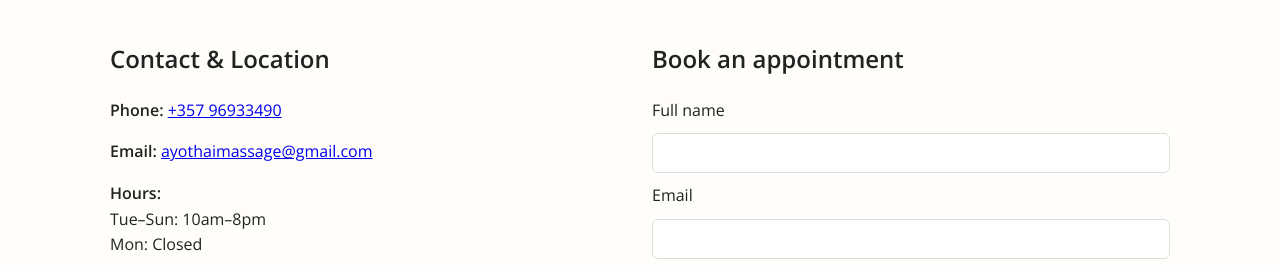
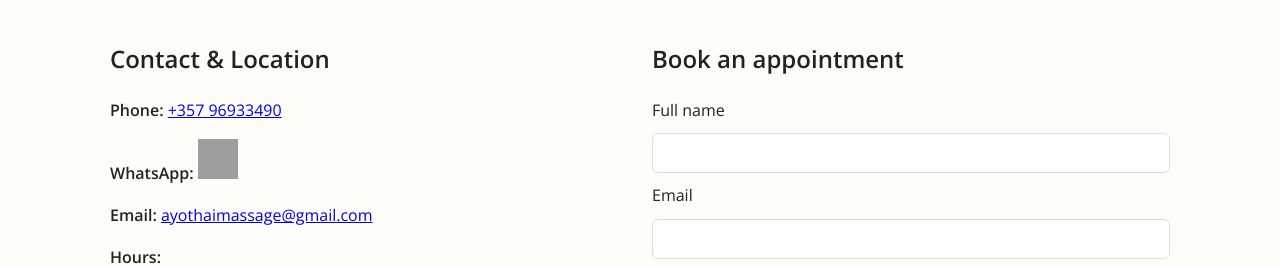
Before and after one commit to ayothai/AyoThai.github.io, a plain HTML site: page index.html in a window 1280 px wide. Shown: the part 2580-2846 px from the top of the page. Drawn offline with nearby package versions, Linux system fonts and the light colour scheme; grey boxes are pictures that could not be loaded.

Commit message:
Update index.html

```diff
--- a/index.html
+++ b/index.html
@@ -122,6 +122,11 @@
         <div class="contact-info">
           <h2>Contact & Location</h2>
           <p><strong>Phone:</strong> <a href="tel:+35796933490">+357 96933490</a></p>
+          <p><strong>WhatsApp:</strong>
+          <!-- WhatsApp Icon Button -->
+<a href="https://wa.me/35799979639" target="_blank" rel="noopener noreferrer" style="text-decoration:none;">
+  <img src="https://upload.wikimedia.org/wikipedia/commons/6/6b/WhatsApp.svg" alt="WhatsApp" style="width:40px; height:40px;">
+</a></p>
           <p><strong>Email:</strong> <a href="mailto:ayothaimassage@gmail.com">ayothaimassage@gmail.com</a></p>
           <p><strong>Hours:</strong><br>Tue–Sun: 10am–8pm<br>Mon: Closed</p>
 
```
